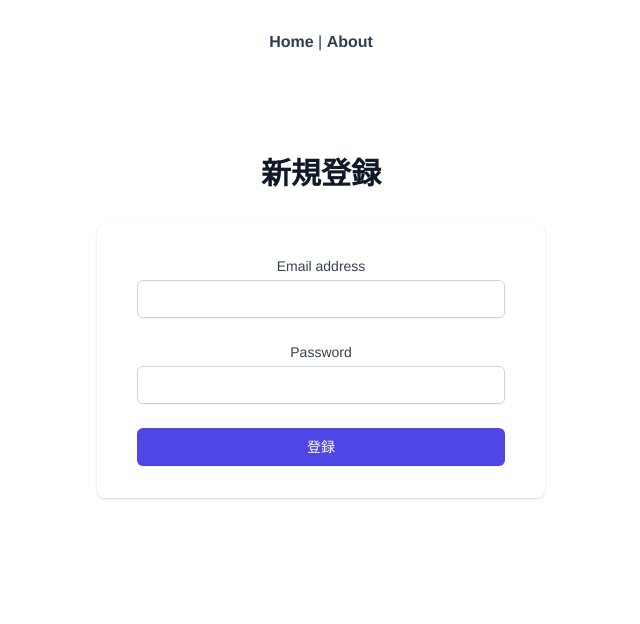
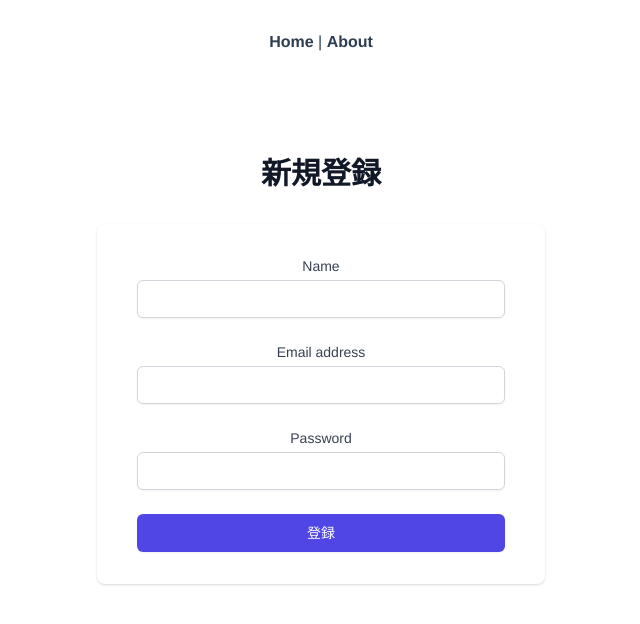
Before and after one commit to kawabata324/vue3_front_mode_12_18, a Vue app: page /register in a window 1280 px wide. Shown: the top 624 px of the page, without its empty margins (319-959 px from the left). Built offline with nearby package versions, Linux system fonts and the light colour scheme.

Commit message:
Nameの追加

```diff
--- a/src/views/Register.vue
+++ b/src/views/Register.vue
@@ -9,7 +9,23 @@
     <div class="mt-8 sm:mx-auto sm:w-full sm:max-w-md">
       <div class="bg-white py-8 px-4 shadow sm:rounded-lg sm:px-10">
         <form class="space-y-6" @submit.prevent="userRegister">
-          {{ errorMessage }}
+          <div>
+            <label for="name" class="block text-sm font-medium text-gray-700">
+              Name
+            </label>
+            <div class="mt-1">
+              <input
+                id="name"
+                name="name"
+                type="name"
+                v-model="user.name"
+                autocomplete="name"
+                required="true"
+                class="appearance-none block w-full px-3 py-2 border border-gray-300 rounded-md shadow-sm placeholder-gray-400 focus:outline-none focus:ring-indigo-500 focus:border-indigo-500 sm:text-sm"
+              />
+            </div>
+          </div>
+
           <div>
             <label for="email" class="block text-sm font-medium text-gray-700">
               Email address
@@ -72,6 +88,7 @@
     const router = useRouter();
 
     const user = reactive({
+      name: "",
       email: "",
       password: "",
     });
```
